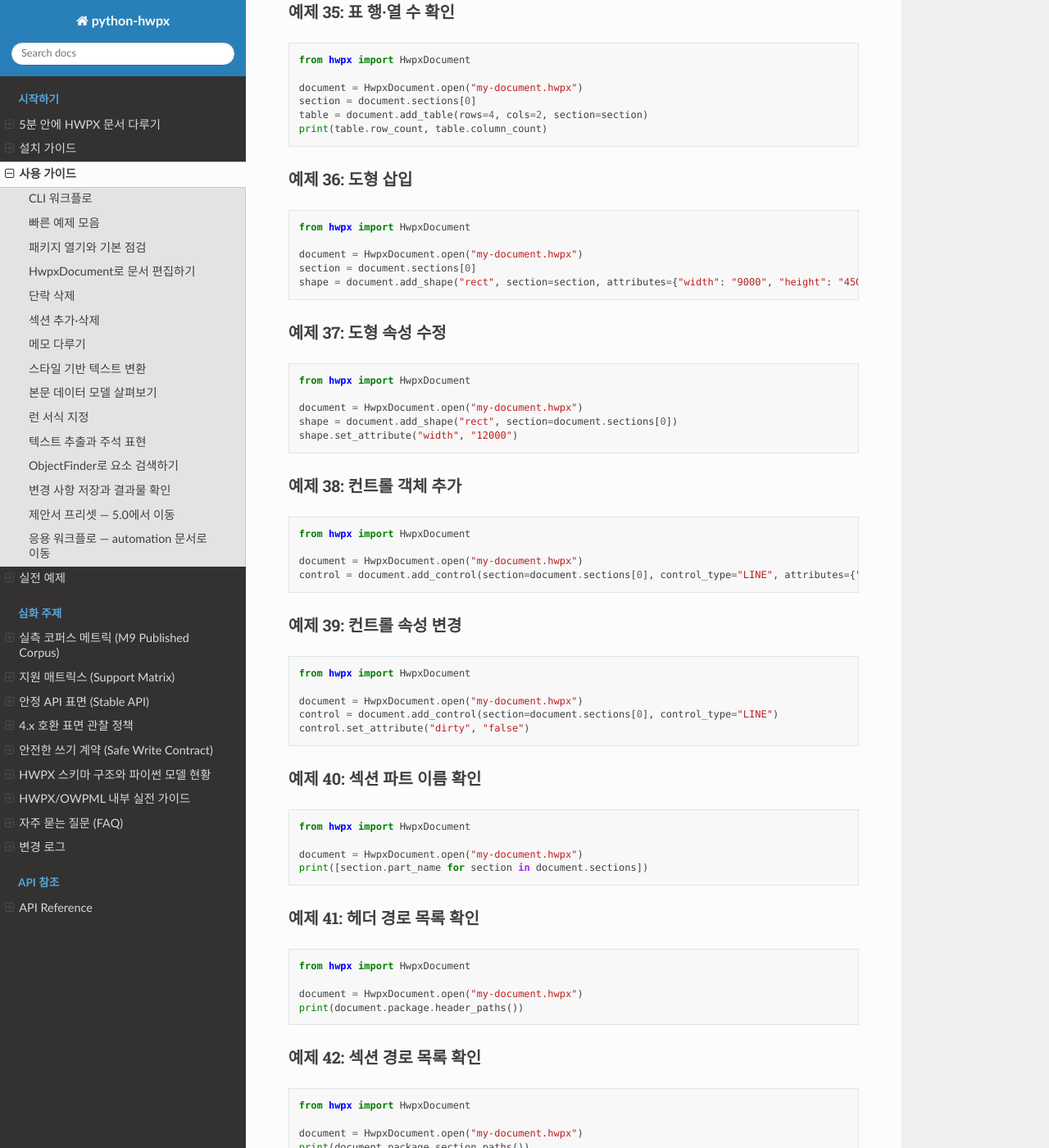
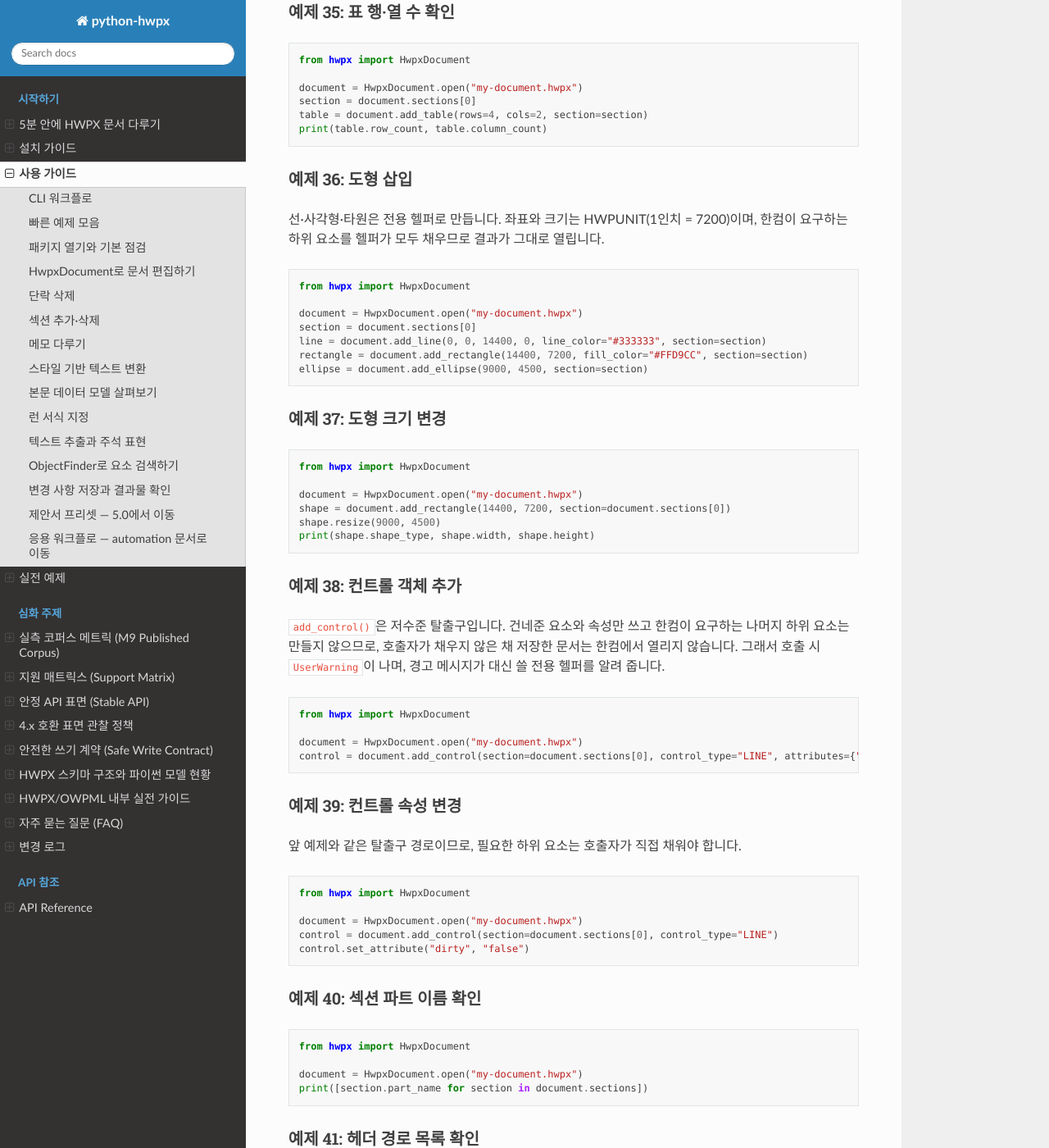
Before and after one commit to airmang/python-hwpx, a Sphinx documentation site: the page built from docs/usage.md, in a window 1280 px wide and 1400 px high, scrolled down 8491 px. Shown: the whole window at 82% size. Built offline with Sphinx 7.4.7 and the Read the Docs theme 3.1.0, drawn with Linux system fonts in a browser that asks for light colours; some of the changed text lies outside the part shown.

Commit message:
docs: teach the shape API that produces openable documents
Every public manual taught the wrong path. add_line, add_rectangle and
add_ellipse appeared zero times across usage.md, examples.md and
api_reference.md, which between them mention the generic add_shape/add_control
eleven times — while the source docstrings say the opposite and recommend the
dedicated helpers. The one warning a reader might have hit lived in a third
file, the README's known-limitations list.

So the documents pointed one way and the code pointed the other, and the
direction the documents pointed produces a file Hancom refuses to open. The
dedicated helpers are now the taught path: 예제 36 builds a line, a rectangle
and an ellipse, 예제 37 resizes one, and the authoring walkthroughs in both
usage.md and examples.md use add_rectangle where they used to hand-roll an
element. The escape hatch keeps its examples — it is a real tool for elements
we have no helper for — but every mention now carries the caveat inline
instead of in a file the reader may never open.

Fences were edited in place, never added: a new fence would shift every later
ordinal and the whole digest. The census still reports 109 blocks; the ledger
digest and the gate constant move because the bodies changed, and the
mechanical classifications are unchanged.

Verified by running what the docs claim, not only by parsing it: all three
helpers, resize(), and the add_control warning were executed against the
current tree and the edited document saves and reopens.

Co-Authored-By: Claude Fable 5 <noreply@anthropic.com>

````diff
--- a/docs/python-example-ledger.json
+++ b/docs/python-example-ledger.json
@@ -12,13 +12,13 @@
     "docs/golden-api.md"
   ],
   "fenceCount": 109,
-  "sourceSha256": "0bb23c94abb0daadcc01a53d5b43986b5a2862e70bc51c5e8cc4c4fb2a78458c",
+  "sourceSha256": "62c47a693dbfec357e364f8d40a6569eca66646236170995ef543d078f1bd345",
   "manualSha256": {
     "README.md": "2b159d1ccd2842e66455ac0fa08b8542b391de374b01c49b62e386ecd7db8af8",
     "README_EN.md": "94ba7644414171e6c81d73b0e08bee93bfd80ff8468dc1f8cf6201db27a71e4b",
     "docs/quickstart.md": "17c2326c66ff0b129ca90592c0adead0a6503c0047b652a5d32dcc6ebc7f4760",
-    "docs/usage.md": "a4d975f8d5e7bc7f5c9a35cd24e52618174d1e6dcecadd52fb3ee1767aabf909",
-    "docs/examples.md": "fee0e17a692a6e0f8f8d442f1b137e8ee8730b1d6ba93e31f8af830b56427710",
+    "docs/usage.md": "ba576bd87ca579ee082e577273062c41a31f91c4eabe68ea944e448847629b3b",
+    "docs/examples.md": "662dc489a364e6319c57d2221fa4d4b1484e79b27a17235b0f99953ab5501a30",
     "docs/faq.md": "cd82e2f1e740cff3f50e620c060ed8ae0aa130271fa373eca3a07a70fb9ca604",
     "docs/index.md": "b14a6ace4dc055961cf5e68c4f32518dfdbad571fc514cec996cb9f130a332b7",
     "docs/safe-write-contract.md": "25acbfab16bd4fbd5b46e112f2e11a7c62e915d325efd7fa3b469d51c334aabb",
--- a/docs/usage.md
+++ b/docs/usage.md
@@ -437,25 +437,36 @@ print(table.row_count, table.column_count)
 
 ### 예제 36: 도형 삽입
 
+선·사각형·타원은 전용 헬퍼로 만듭니다. 좌표와 크기는 HWPUNIT(1인치 = 7200)이며,
+한컴이 요구하는 하위 요소를 헬퍼가 모두 채우므로 결과가 그대로 열립니다.
+
 ```python
 from hwpx import HwpxDocument
 
 document = HwpxDocument.open("my-document.hwpx")
 section = document.sections[0]
-shape = document.add_shape("rect", section=section, attributes={"width": "9000", "height": "4500"})
+line = document.add_line(0, 0, 14400, 0, line_color="#333333", section=section)
+rectangle = document.add_rectangle(14400, 7200, fill_color="#FFD9CC", section=section)
+ellipse = document.add_ellipse(9000, 4500, section=section)
 ```
 
-### 예제 37: 도형 속성 수정
+### 예제 37: 도형 크기 변경
 
 ```python
 from hwpx import HwpxDocument
 
 document = HwpxDocument.open("my-document.hwpx")
-shape = document.add_shape("rect", section=document.sections[0])
-shape.set_attribute("width", "12000")
+shape = document.add_rectangle(14400, 7200, section=document.sections[0])
+shape.resize(9000, 4500)
+print(shape.shape_type, shape.width, shape.height)
 ```
 
 ### 예제 38: 컨트롤 객체 추가
+
+`add_control()`은 저수준 탈출구입니다. 건네준 요소와 속성만 쓰고 한컴이 요구하는
+나머지 하위 요소는 만들지 않으므로, 호출자가 채우지 않은 채 저장한 문서는 한컴에서
+열리지 않습니다. 그래서 호출 시 `UserWarning`이 나며, 경고 메시지가 대신 쓸 전용
+헬퍼를 알려 줍니다.
 
 ```python
 from hwpx import HwpxDocument
@@ -465,6 +476,8 @@ control = document.add_control(section=document.sections[0], control_type="LINE"
 ```
 
 ### 예제 39: 컨트롤 속성 변경
+
+앞 예제와 같은 탈출구 경로이므로, 필요한 하위 요소는 호출자가 직접 채워야 합니다.
 
 ```python
 from hwpx import HwpxDocument
@@ -823,12 +836,11 @@ table.set_cell_text(0, 2, "Forecast")
 table.merge_cells(0, 0, 0, 2)
 table.cell(1, 0).text = "Q1"
 
-# 개체와 컨트롤도 문서 또는 문단 수준에서 추가할 수 있습니다.
-shape = document.add_shape(
-    "rect",
-    section=section,
-    attributes={"width": "9000", "height": "4500"},
-)
+# 개체도 문서 또는 문단 수준에서 추가할 수 있습니다.
+rectangle = document.add_rectangle(9000, 4500, fill_color="#FFD9CC", section=section)
+
+# add_control은 저수준 탈출구입니다 — 필수 하위 요소를 만들지 않아 UserWarning이
+# 나고, 호출자가 채우지 않으면 한컴이 열지 못하는 문서가 됩니다.
 control = document.add_control(
     section=section,
     control_type="LINE",
````
Also changed, not shown: docs/api_reference.md (+16 -3 lines), docs/examples.md (+5 -7 lines), 1 other file.
